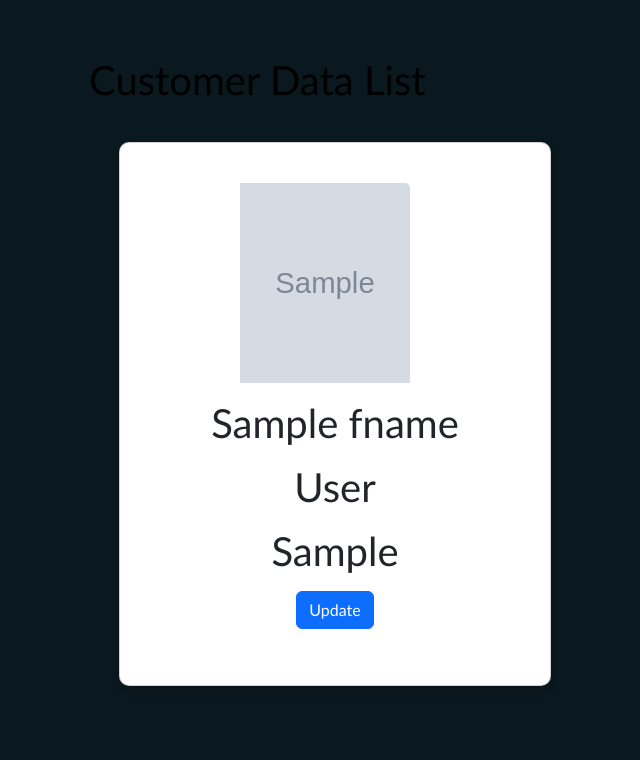
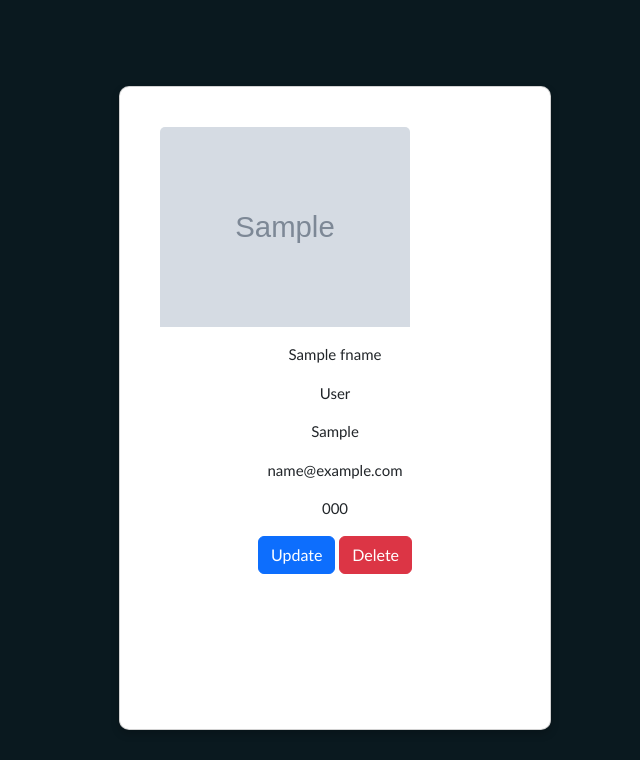
Before and after one commit to jpfiles/space_tigers, a Django app: template templates/cust_list.html in a window 1280 px wide. Shown: the part 40-800 px from the top of the page, without its empty margins (305-945 px from the left). Run offline with Django 3.2, Linux system fonts and the light colour scheme; the template is opened without the code that fills it: most values are stand-ins (such as "Sample title", 1, 10 or a date in 2020); grey boxes marked "Sample" are stand-in pictures.

Commit message:
Added Update and Delete functionality to site

```diff
--- a/templates/cust_list.html
+++ b/templates/cust_list.html
@@ -1,63 +1,5 @@
-<html lang="en">
-<head>
-<meta charset="UTF-8">
-<meta name="viewport" content="width=device-width, initial-scale=1.0">
-<title>Space Tigers Shop</title>
-<link rel="stylesheet" href="base.css">
-<link href="https://cdn.jsdelivr.net/npm/bootstrap@5.3.3/dist/css/bootstrap.min.css" rel="stylesheet" integrity="sha384-QWTKZyjpPEjISv5WaRU9OFeRpok6YctnYmDr5pNlyT2bRjXh0JMhjY6hW+ALEwIH" crossorigin="anonymous">
-<style>
-body {
-    font-family: 'Trebuchet MS', 'Lucida Sans Unicode', 'Lucida Grande', 'Lucida Sans', Arial, sans-serif;
-    background-color: #0a191f; /* Set body background color to match navbar */
-    margin: 0; /* Remove default body margin */
-    min-height: 100vh; /* Ensure the body takes at least full height of the viewport */
-    display: flex;
-    flex-direction: column; /* Use flexbox to handle alignment */
-}
-
-.flex-container {
-    display: flex;
-    flex-wrap: wrap;
-    justify-content: center; /* Center the items */
-    padding: 20px; /* Add padding for spacing */
-    flex: 1; /* Allow the container to grow and fill the available space */
-    margin: 0px; /* Remove any margin */
-    background-color: #0a191f; /* Set body background color to match navbar */
-}
-
-.flex-container > div {
-    margin: 10px;
-    text-align: center;
-}
-
-/* Optional: Add styles for the card to make it more visually appealing */
-.card {
-    background-color: #ffffff; /* White background for cards */
-    border-radius: 10px; /* Slightly rounded corners */
-    box-shadow: 0 4px 8px rgba(0, 0, 0, 0.2); /* Soft shadow for depth */
-    transition: transform 0.2s; /* Animation for hover effect */
-    padding: 40px;
-}
-
-.card:hover {
-    transform: scale(1.05); /* Slightly enlarge on hover */
-}
-
-.card-img-top {
-    padding-left: 80px;
-}
-
-</style>
-</head>
-<body>
 {% extends 'base.html' %}
 {% block content %}
-<h1>
-    <!--Customer table-->
-    <table>
-        <tr>
-            <h1 colspan="50">Customer Data List</h1>
-        </tr>
 
     <div class="flex-container">
         {% for customer in customers %}
@@ -67,11 +9,15 @@ body {
                     <p class="cust-fname">{{ customer.fname }}</p>
                     <p class="cust-lname">{{ customer.lname }}</p>
                     <p class="cust-mi">{{customer.mi}}</p>
-                    <a href="#" class="btn btn-primary">Update</a>
+                    <p class="cust-email">{{customer.email}}</p>
+                    <p class="cust-pnumber">{{customer.phone}}</p>
+                    <!-- Update Button -->
+                    <a href="{% url 'update_customer' customer.id %}" class="btn btn-primary">Update</a>
+                    <!-- Delete Button -->
+                    <a href="{% url 'delete_customer' customer.id %}" class="btn btn-danger">Delete</a>
                 </div>
             </div>
         {% endfor %}
     </div>
+
 {% endblock %}
-</body>
-</html>
```
Also changed, not shown: forms.py (added, +7 -0 lines), templates/delete_confirm.html (added, +17 -0 lines), templates/update_customer.html (added, +17 -0 lines).
